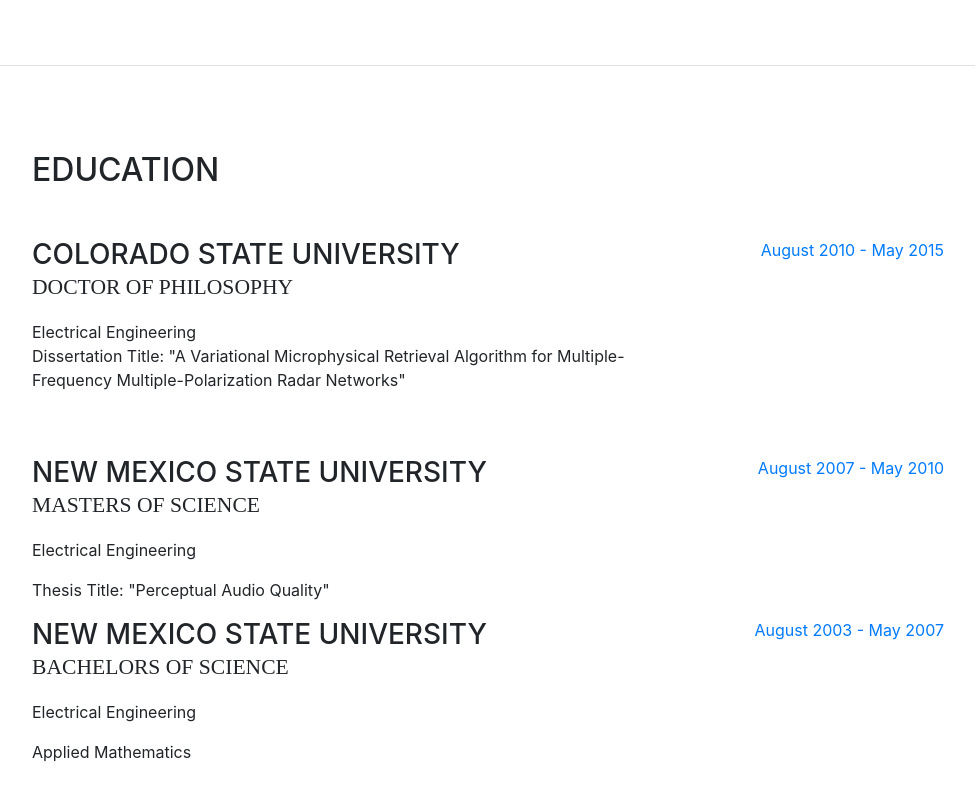
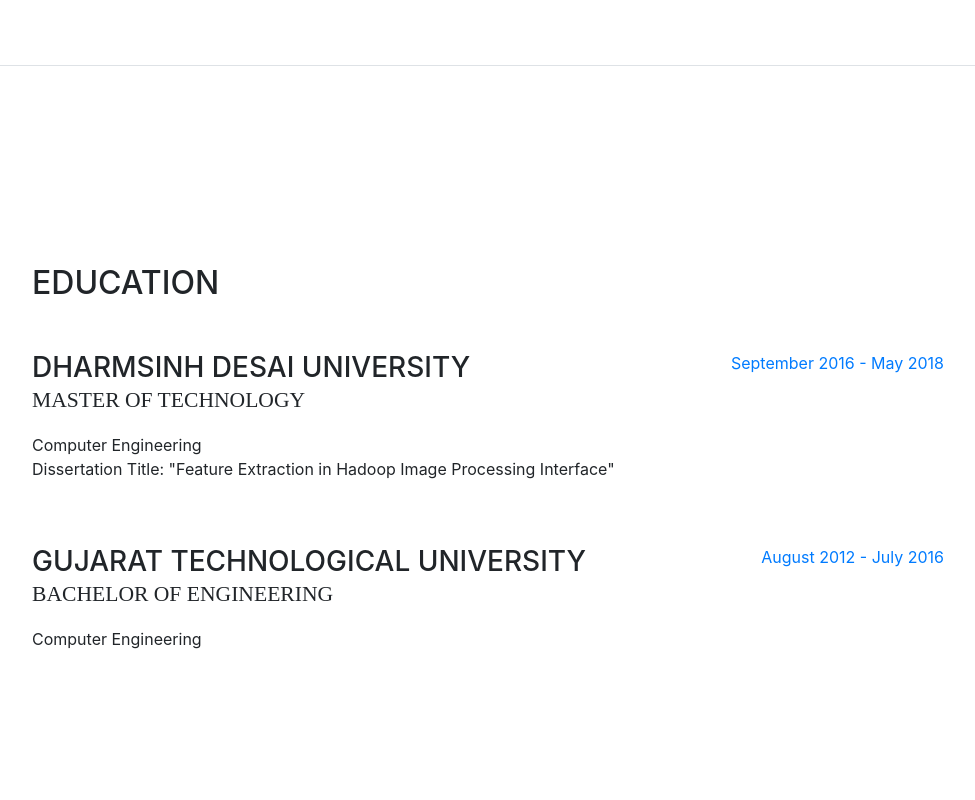
Before and after one commit to ishitvyas/ishitvyas.github.io, a website with bundled scripts: page index.html in a window 1280 px wide. Shown: the part 1534-2334 px from the top of the page, without its empty margins (288-1263 px from the left). Built offline with nearby package versions, Linux system fonts and the light colour scheme; a web font is replaced by a local one.

Commit message:
Update index.html

```diff
--- a/index.html
+++ b/index.html
@@ -148,40 +148,26 @@
 
           <div class="resume-item d-flex flex-column flex-md-row mb-5">
             <div class="resume-content mr-auto">
-              <h3 class="mb-0">Colorado State University</h3>
-              <div class="subheading mb-3">Doctor of Philosophy</div>
-              <div>Electrical Engineering</div>
-              <p>Dissertation Title: "A Variational Microphysical Retrieval Algorithm for Multiple-Frequency Multiple-Polarization Radar Networks"</p>
+              <h3 class="mb-0">Dharmsinh Desai University</h3>
+              <div class="subheading mb-3">Master of Technology</div>
+              <div>Computer Engineering</div>
+              <p>Dissertation Title: "Feature Extraction in Hadoop Image Processing Interface"</p>
             </div>
             <div class="resume-date text-md-right">
-              <span class="text-primary">August 2010 - May 2015</span>
+              <span class="text-primary">September 2016 - May 2018</span>
             </div>
           </div>
 
           <div class="resume-item d-flex flex-column flex-md-row">
             <div class="resume-content mr-auto">
-              <h3 class="mb-0">New Mexico State University</h3>
-              <div class="subheading mb-3">Masters of Science</div>
-              <p>Electrical Engineering</p>
-              <p>Thesis Title: "Perceptual Audio Quality" </p>
+              <h3 class="mb-0">Gujarat Technological University</h3>
+              <div class="subheading mb-3">Bachelor of Engineering</div>
+              <p>Computer Engineering</p>
             </div>
             <div class="resume-date text-md-right">
-              <span class="text-primary">August 2007 - May 2010</span>
+              <span class="text-primary">August 2012 - July 2016</span>
             </div>
           </div>
-
-        <div class="resume-item d-flex flex-column flex-md-row">
-            <div class="resume-content mr-auto">
-              <h3 class="mb-0">New Mexico State University</h3>
-              <div class="subheading mb-3">Bachelors of Science</div>
-              <p>Electrical Engineering</p>
-              <p>Applied Mathematics</p>
-            </div>
-            <div class="resume-date text-md-right">
-              <span class="text-primary">August 2003 - May 2007</span>
-            </div>
-          </div>
-
 
         </div>
       </section>
```
